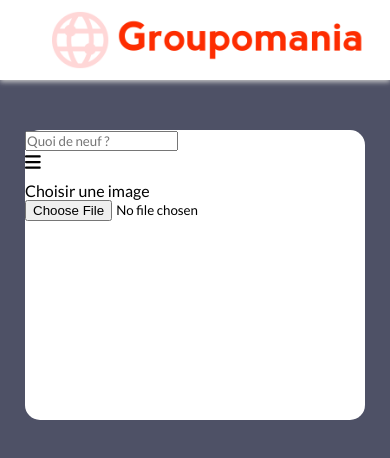
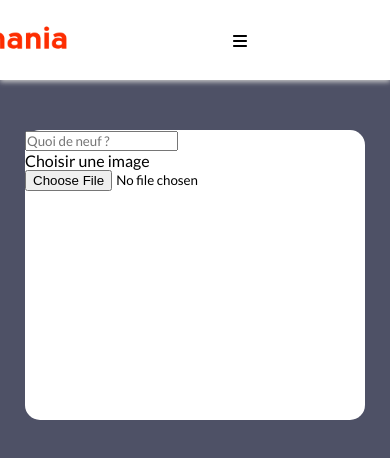
Before and after one commit to Mathieu-Franchi/Mathieu-Franchi_7_09062022, a Vue app in the folder front/: page / in a window 390 px wide. Shown: the top 458 px of the page. Built offline with nearby package versions, Linux system fonts and the light colour scheme.

Commit message:
Hover link + menu burger progress

```diff
--- a/front/src/components/HeaderHomeComponent.vue
+++ b/front/src/components/HeaderHomeComponent.vue
@@ -4,7 +4,7 @@
         <h1 class="logo__h1__header"><img class="logo__img" alt="Groupomania logo" src="../assets/logos/icon-left-font.png">
         </h1>
         <nav id="nav__header">
-
+            <p class="burger"><FontAwesome class="fa_burger" :icon="{prefix:'fas',iconName: 'bars'}"/></p>
             <ul class="nav__list">
                 <li class="nav__li"><router-link class="nav__a" to="/">Accueil</router-link></li>
                 <li class="nav__li"><router-link class="nav__a" to="/profil">Profil</router-link></li>
@@ -50,14 +50,7 @@ header {
 
     background-color: white;
 }
- #nav__header {
 
-    width: 100%;
-    flex-shrink: 1;
-    display: flex;
-    justify-content: flex-end;
-
- }
 .logo__h1__header{
     height: 70px;
     width: 100%;
@@ -71,7 +64,7 @@ header {
 .nav__list {
     width: 100%;
     display: flex;
-     justify-content: flex-end;
+    margin-right: 20px;
 
 
     .nav__li {
@@ -85,6 +78,22 @@ header {
         color: black;
         font-size: 20px;
         text-decoration: none;
+        position: relative;
+    }
+    .nav__a:after {
+        content: '';
+        background-color: $secondary-color;
+        height: 2px;
+        width: 0;
+        position: absolute;
+        bottom: -5px;
+        right: 0;
+        transition: 0.2s all ease-in-out;
+
+    }
+    .nav__a:hover:after {
+        width: 100%;
+        left: 0;
     }
 
 
@@ -93,14 +102,33 @@ header {
 
     }
 }
-@media all and (max-width: 640px) {
+.burger {
+    width: 0;
+    height: 0;
+    visibility: hidden;
+    display: none;
+}
+@media all and (max-width: 768px) {
     #nav__header {
+        width: 100%;
+    }
+    .nav__list {
 
-        display: none;
+            width: 0;
+            height: 0;
+            visibility: hidden;
+            display: none;
 
-
+        }
+    .burger {
+        width: 300px;
+        height: auto;
+        visibility: visible;
+        display: block;
     }
-
+    .fa_burger {
+        width: 100%;
+    }
 }
 
 </style>
--- a/front/src/components/PostHomeComponent.vue
+++ b/front/src/components/PostHomeComponent.vue
@@ -4,7 +4,7 @@
     <form>
       <label for="post__title"></label>
       <input type="text" class="post__title" name="post__title"  placeholder= "Quoi de neuf ?" >
-    <p class="burger"><FontAwesome :icon="{prefix:'fas',iconName: 'bars'}"/></p>
+
     </form>
 
       <label for="image__post">Choisir une image</label>
```
